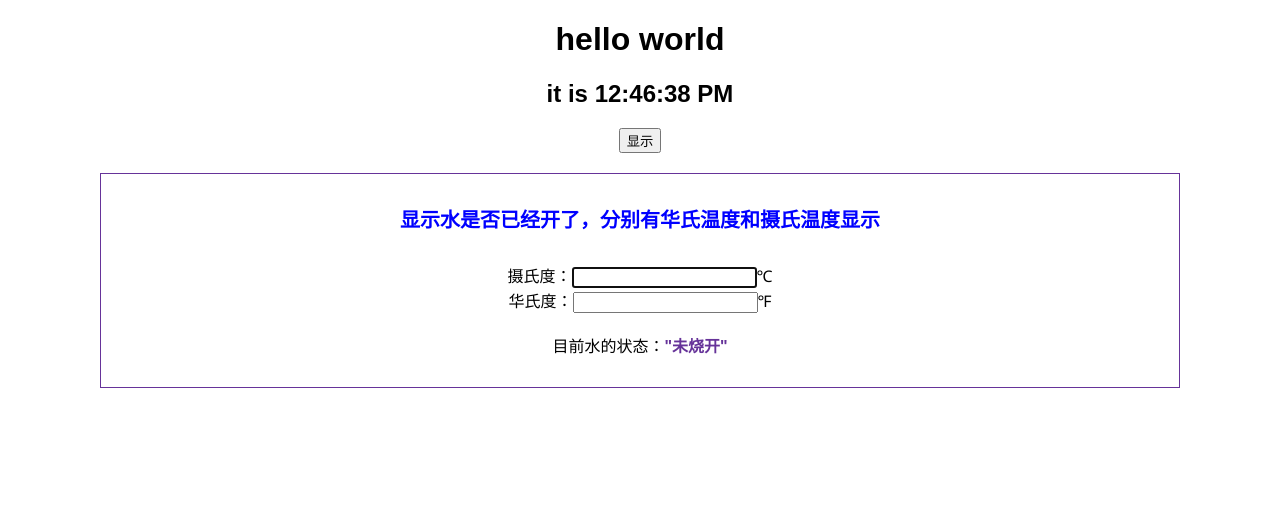
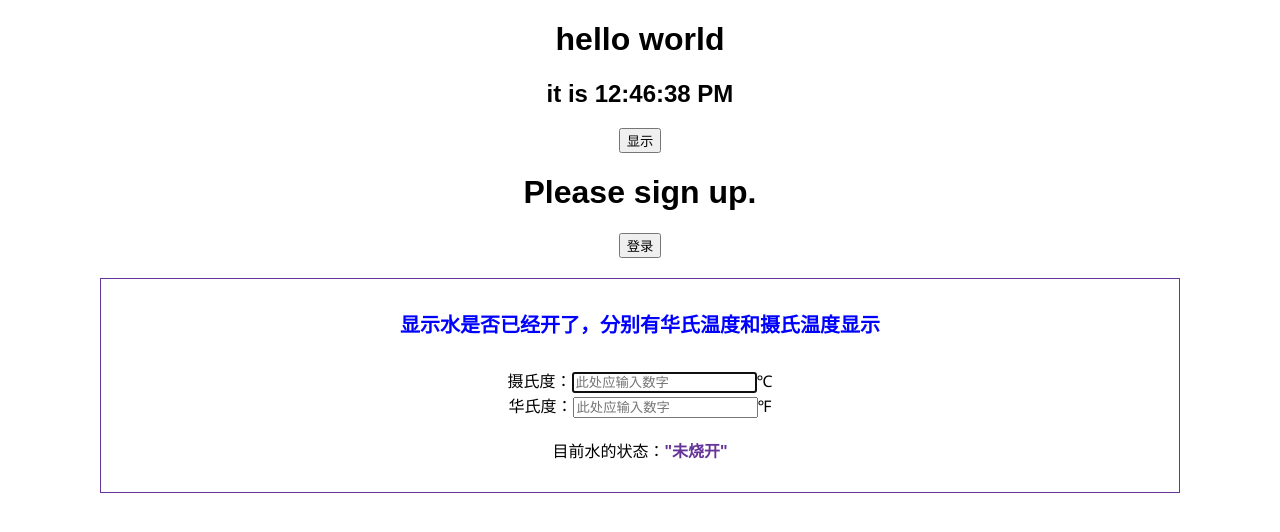
Before and after one commit to ChengMT/react-practice, a React (Create React App) app: page / in a window 1280 px wide. Shown: the top 532 px of the page. Built offline with nearby package versions, Linux system fonts and the light colour scheme.

Commit message:
条件渲染

```diff
--- a/src/App.js
+++ b/src/App.js
@@ -3,6 +3,7 @@ import logo from './logo.svg';
 import './App.css';
 import Clock from './clock/clock.js';
 import Event from './event/envent.js';
+import IsLoggedIn from './isLoggedIn/isLoggedIn.js'
 import Temperature from './temperature/temperature.js';
 
 class App extends Component {
@@ -18,6 +19,7 @@ class App extends Component {
         </p> */}
         <Clock />
         <Event />
+        <IsLoggedIn />
         <Temperature />
       </div>
     );
--- a/src/index.js
+++ b/src/index.js
@@ -4,5 +4,6 @@ import './index.css';
 import App from './App';
 import registerServiceWorker from './registerServiceWorker';
 
+
 ReactDOM.render(<App />, document.getElementById('root'));
 registerServiceWorker();
--- /dev/null
+++ b/src/isLoggedIn/greet.js
@@ -0,0 +1,31 @@
+import React ,{Component} from  'react';
+
+function UserGreeting(props) {
+    return <h1>Welcome back!</h1>;
+}
+function GuestGreeting(props) {
+    return <h1>Please sign up.</h1>;
+}
+
+class Greet extends React.Component{
+    constructor(props){
+        super(props);
+    }
+
+    render(){
+        var display = '';
+        if(this.props.isloggedIn){
+            display = <GuestGreeting />
+        }else{
+            display = <UserGreeting />
+        }
+        return(
+            <div>
+                {display}
+            </div>
+        )
+    }
+
+}
+
+export default Greet;
--- /dev/null
+++ b/src/isLoggedIn/isLoggedIn.js
@@ -0,0 +1,34 @@
+import React ,{Component} from 'react';
+import Greet from './greet.js';
+
+class IsLoggedIn extends React.Component{
+    constructor(props){
+        super(props);
+        this.state = {isloggedIn : true};
+        this.handleClick = this.handleClick.bind(this);
+    }
+
+    handleClick(){
+        this.setState({
+            isloggedIn : !this.state.isloggedIn
+        })
+    }
+
+    render(){
+        const isloggedIn = this.state.isloggedIn;
+        let log = '';
+        log = <button onClick={this.handleClick}>
+            {isloggedIn ? "登录" : "下线"}
+        </button>
+        return (
+            <div>
+                <Greet isloggedIn={isloggedIn}/>
+                {log}
+            </div>
+        )
+    }
+
+
+}
+
+export default IsLoggedIn;
--- a/src/temperature/display.js
+++ b/src/temperature/display.js
@@ -8,15 +8,11 @@ class Display extends React.Component{
 
     constructor(props){
         super(props);
-        // this.state={
-        //     hua:'',
-        //     she:''
-        // };
         this.handlehua = this.handlehua.bind(this);
         this.handleshe = this.handleshe.bind(this);
     }
 
-// 打开页面对摄氏度的输入框进行聚焦
+    // 打开页面对摄氏度的输入框进行聚焦
     componentDidMount(){
         this.inputShe.focus()
     }
@@ -29,16 +25,19 @@ class Display extends React.Component{
         this.props.onhandleshe;
     }
 
-
     render(){
         return(
             <div>
-                <div>摄氏度：<input value={this.props.she} onChange={this.handleshe} ref={(input)=>this.inputShe=input}/>℃</div>
-                <div>华氏度：<input value={this.props.hua} onChange={this.handlehua}/>℉</div>
+                <div>摄氏度：<input value={this.props.she} onChange={this.handleshe} ref={(input)=>this.inputShe=input} placeholder="此处应输入数字" />℃</div>
+                <div>华氏度：<input value={this.props.hua} onChange={this.handlehua} placeholder="此处应输入数字" />℉</div>
             </div>
         )
     }
 }
 
+// Display.propType = {
+//     hua: PropTypes.number,
+//     she: PropTypes.number
+// };
 
 export default Display ;
--- /dev/null
+++ b/src/temperature/formula.js
@@ -0,0 +1,52 @@
+import React , {Component} from 'react';
+import PropTypes from 'prop-types';
+
+// 此文档用于转换温度
+// 1F = C*9/5 + 32
+// 1C = (F- 32)* 5/9
+
+// 摄氏度转换为华氏度
+function ToHua(she){
+    return (she * (9/5) + 32);
+}
+
+// 华氏温度转换为摄氏温度
+function ToShe(hua){
+    return ((hua- 32)* 5/9);
+}
+
+class ToSheFun extends React.Component{
+    constructor(props){
+        super(props);
+        this.handleToShe = this.handleToShe.bind(this);
+    }
+
+    render(){
+        var toshe = (this.props.hua- 32)* 5/9;
+
+    }
+}
+
+
+class Formula extends React.Component{
+    constructor(props){
+        super(props);
+    }
+
+
+    render(){
+        if( typeof(this.props.hua) != number){
+            alert("请输入数字");
+        }
+
+        return (
+            <div>
+                <ToShe hua={this.props.hua}/>
+            </div>
+        )
+    }
+}
+
+
+
+export default Formula ;
--- a/src/temperature/temperature.js
+++ b/src/temperature/temperature.js
@@ -3,12 +3,13 @@ import './temperature.css';
 import Boiling from './boiling.js';
 import Display from './display.js';
 // import PropTypes from 'prop-types';
+// import Formula from './formula.js';
 
 class Temperature extends React.Component{
-    // static propType = {
+    // static propTypes = {
     //     hua: PropTypes.number,
     //     she: PropTypes.number
-    // }
+    //   }
 
     constructor(props){
         super(props);
@@ -17,15 +18,41 @@ class Temperature extends React.Component{
             she:""
         }
         this.handlehuaChange = this.handlehuaChange.bind(this);
-        this.handlesheChange = this.handlesheChange.bind(this);
+        // this.handlesheChange = this.handlesheChange.bind(this);
+        this.ToHua = this.ToHua.bind(this);
+        this.ToShe = this.ToShe.bind(this);
     }
 
     handlehuaChange(e){
-        this.setState({hua:e.target.value})
+        // var newShe = this.ToShe();
+        // console.log(newShe);
+        this.setState({
+            hua:e.target.value,
+            // she:newShe
+        });
+
+
     }
 
-    handlesheChange(e){
-        this.setState({she:e.target.value})
+    // handlesheChange(e){
+    //     var newHua = this.ToHua();
+    //     console.log(newHua);
+    //     this.setState({
+    //         she:e.target.value,
+    //         hua:newHua
+    //     });
+
+    // }
+
+    // 摄氏度转换为华氏度
+    ToHua(){
+        return (this.state.she * (9/5) + 32);
+    }
+
+
+    // 华氏温度转换为摄氏温度
+    ToShe(){
+        return ((this.state.hua - 32)* 5/9);
     }
 
     render(){
@@ -35,11 +62,12 @@ class Temperature extends React.Component{
                     显示水是否已经开了，分别有华氏温度和摄氏温度显示
                 </div>
                 <div>
-                    <Display
+                    {/* <Display
                     onhandlehua={this.handlehuaChange}
                     onhandleshe={this.handlesheChange}
-                    she={this.props.she}
-                    hua={this.props.hua}/>
+                    she={she}
+                    hua={hua}/> */}
+                    <Display onhandlehua={this.handlehuaChange} hua={this.state.hua}/>
                 </div>
                 <div className="content-style">
                     <Boiling CValue='1'/>
@@ -49,4 +77,9 @@ class Temperature extends React.Component{
     }
 }
 
+    // Temperature.propType = {
+    //     hua: PropTypes.number,
+    //     she: PropTypes.number
+    // }
+
 export default Temperature;
```
